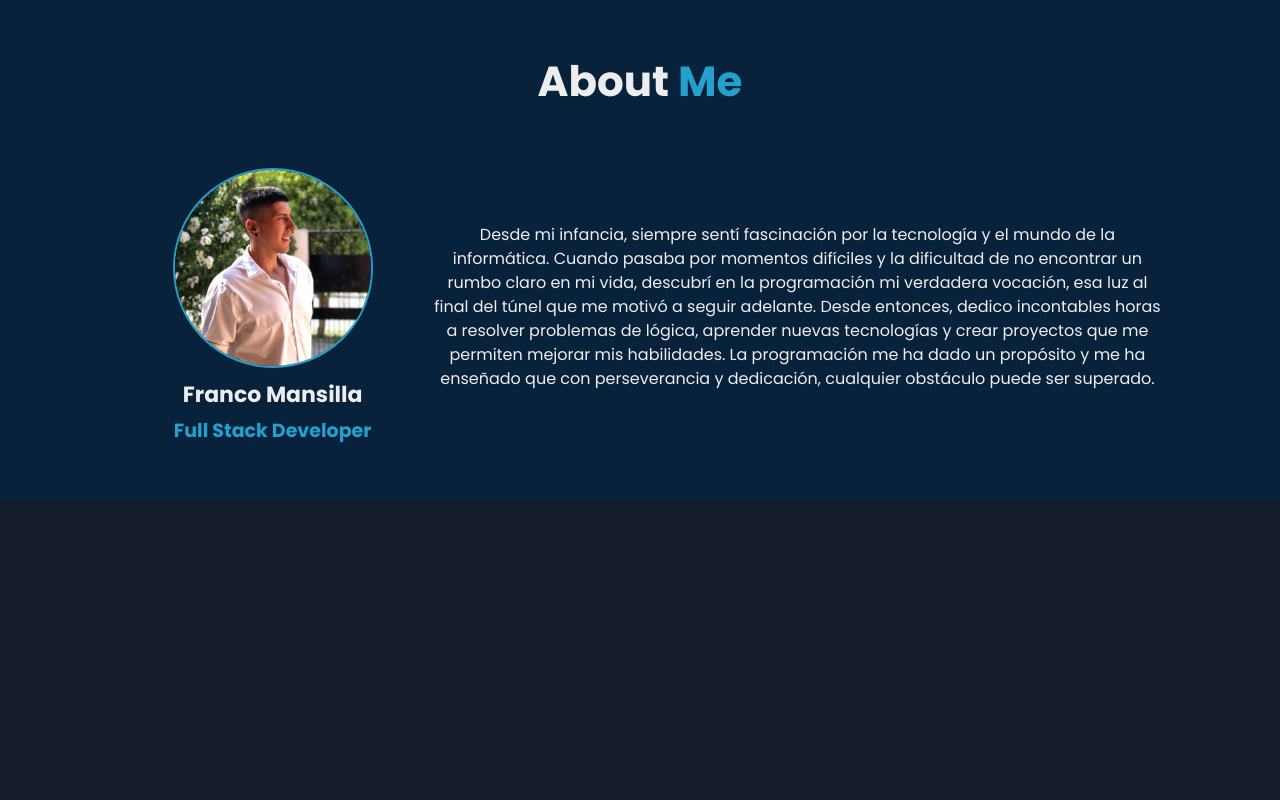
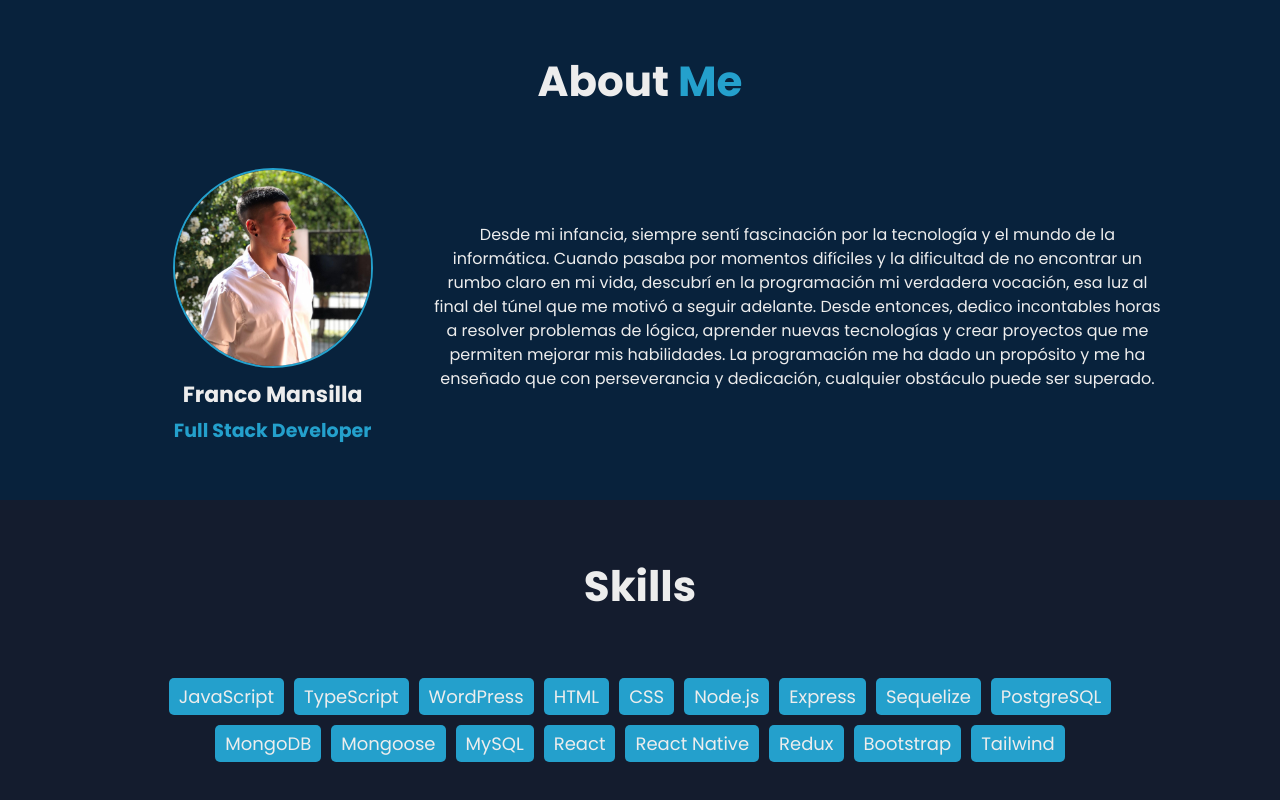
Before and after one commit to frangabriel13/portfolio, a React (Vite) app: page / in a window 1280 px wide. Shown: the part 805-1605 px from the top of the page. Before the commit the page ends 1305 px from the top, so only its background shows below. Built offline with nearby package versions, Linux system fonts and the light colour scheme.

Commit message:
skill hecho

```diff
--- a/src/App.jsx
+++ b/src/App.jsx
@@ -2,6 +2,7 @@ import './App.css';
 import Header from './components/header/Header';
 import Home from './components/home/Home';
 import About from './components/about/About';
+import Skills from './components/skills/Skills';
 
 function App() {
   return (
@@ -9,6 +10,7 @@ function App() {
       <Header />
       <Home />
       <About />
+      <Skills />
     </>
   )
 }
--- /dev/null
+++ b/src/components/skills/Skills.jsx
@@ -0,0 +1,21 @@
+import React from "react";
+import s from "./Skills.module.css";
+
+const Skills = () => {
+  const skills = ["JavaScript", "TypeScript", "WordPress", "HTML", "CSS", "Node.js",
+    "Express", "Sequelize", "PostgreSQL", "MongoDB", "Mongoose", "MySQL", "React",
+    "React Native", "Redux", "Bootstrap", "Tailwind"];
+
+  return (
+    <div className={s.container}>
+      <h2 className={s.title}>Skills</h2>
+      <div className={s.skills}>
+        {skills.map((skill, index) => (
+          <span key={index} className={s.skill}>{skill}</span>
+        ))}
+      </div>
+    </div>
+  );
+}
+
+export default Skills;
--- /dev/null
+++ b/src/components/skills/Skills.module.css
@@ -0,0 +1,26 @@
+.container {
+  text-align: center;
+  padding: 5.5rem 9%;
+  background-color: var(--bg-color);
+}
+
+.title {
+  font-size: 4.2rem;
+  margin-bottom: 5.5rem;
+}
+
+.skills {
+  display: flex;
+  flex-wrap: wrap;
+  justify-content: center;
+}
+
+.skill {
+  font-size: 1.8rem;
+  margin: 0.5rem;
+  padding: 0.5rem 1rem;
+  background-color: var(--main-color);
+  color: var(--text-color);
+  border-radius: 0.5rem;
+  cursor: pointer;
+}
```
